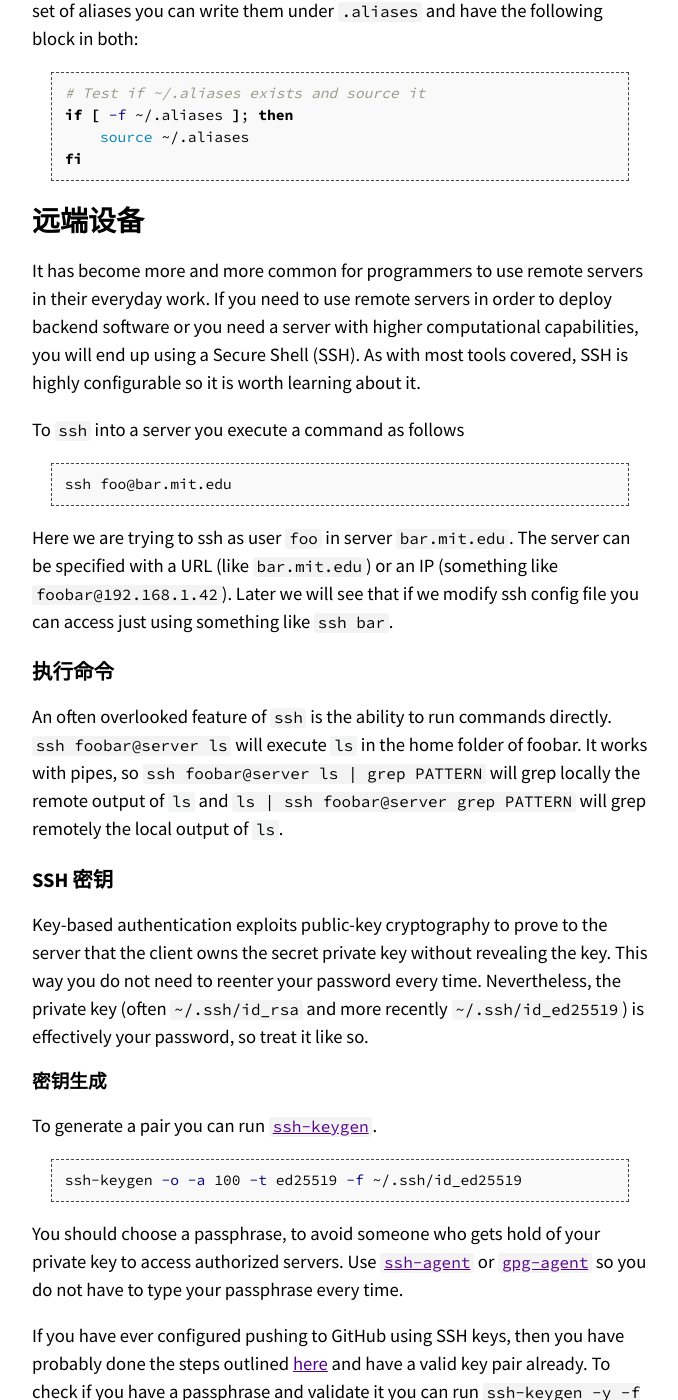
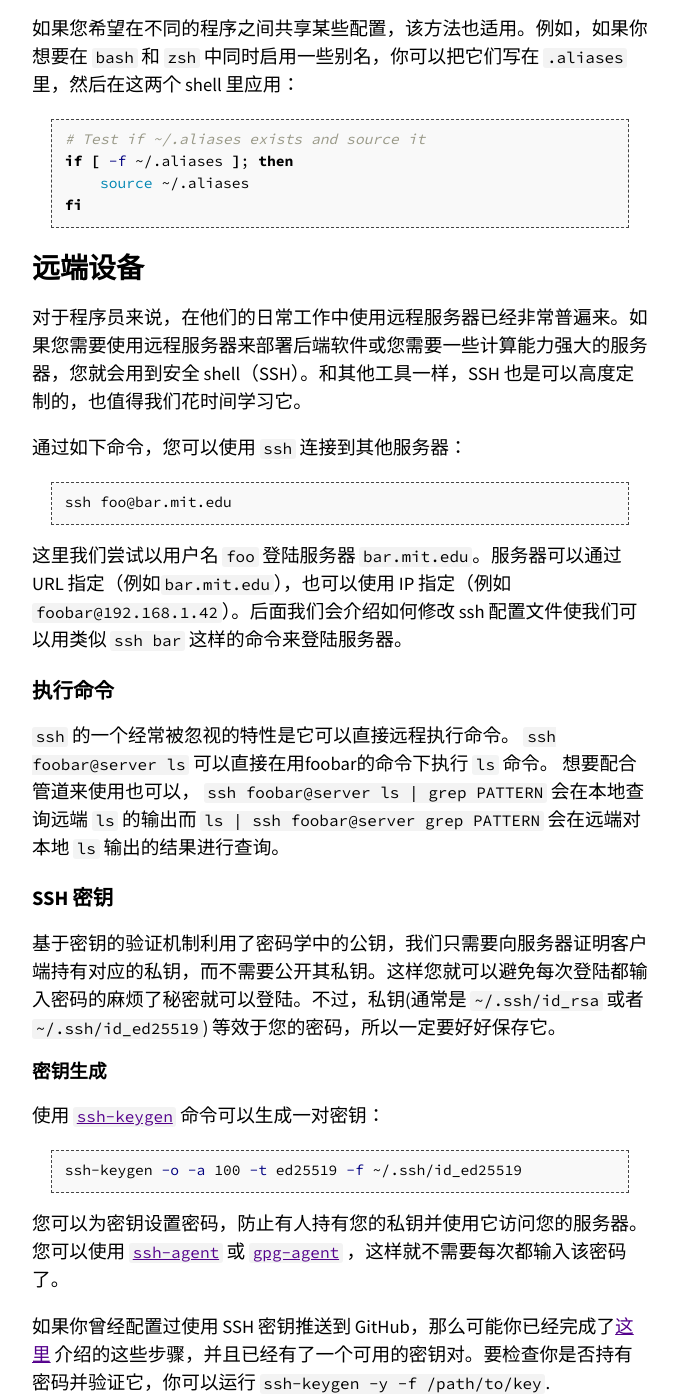
Before and after one commit to missing-semester-cn/missing-semester-cn.github.io, a Jekyll site: the page built from _2020/command-line.md, in a window 1280 px wide and 1400 px high, scrolled down 8223 px. Shown: the whole window, without its empty margins (300-978 px from the left). Built offline with Jekyll 4.4.1, drawn with Linux system fonts in a browser that asks for light colours; some of the changed text lies outside the part shown.

Commit message:
update trans

````diff
--- a/_2020/command-line.md
+++ b/_2020/command-line.md
@@ -237,7 +237,7 @@ shell 的配置也是通过这类文件完成的。在启动时，您的 shell
 
 配置文件中需要放些什么？你可以通过在线文档和[man pages](https://en.wikipedia.org/wiki/Man_page)了解所使用工具的设置项。另一个方法是在网上搜索有关特定程序的文章，作者们在文章中会分享他们的配置。还有一种方法就是直接浏览其他人的配置文件：您可以在这里找到无数的[dotfiles repositories](https://github.com/search?o=desc&q=dotfiles&s=stars&type=Repositories) —— 其中最受欢迎的那些可以在[这里](https://github.com/mathiasbynens/dotfiles)找到（我们建议你不要直接复制别人的配置）。[这里](https://dotfiles.github.io/) 也有一些非常有用的资源。
 
-本节课的老师们的配置文件都已经在 GitHub 上开源：
+本课程的老师们也在 GitHub 上开源了他们的配置文件：
 [Anish](https://github.com/anishathalye/dotfiles),
 [Jon](https://github.com/jonhoo/configs),
 [Jose](https://github.com/jjgo/dotfiles).
@@ -245,36 +245,35 @@ shell 的配置也是通过这类文件完成的。在启动时，您的 shell
 
 ## 可移植性
 
-A common pain with dotfiles is that the configurations might not work when working with several machines, e.g. if they have different operating systems or shells. Sometimes you also want some configuration to be applied only in a given machine.
+配置文件的一个常见的痛点是它可能并不能在多种设备上生效。例如，如果您在不同设备上使用的操作系统或者 shell 是不同的，则配置文件是无法生效的。或者，有时您仅希望特定的配置只在某些设备上生效。
 
-There are some tricks for making this easier.
-If the configuration file supports it, use the equivalent of if-statements to
-apply machine specific customizations. For example, your shell could have something
-like:
+有一些技巧可以轻松达成这些目的。如果配置文件 if 语句，则您可以借助它针对不同的设备编写不同的配置。例如，您的 shell 可以这样做：
+
 
 ```bash
 if [[ "$(uname)" == "Linux" ]]; then {do_something}; fi
 
-# Check before using shell-specific features
+# 使用和 shell 相关的配置时先检查当前 shell 类型
 if [[ "$SHELL" == "zsh" ]]; then {do_something}; fi
 
-# You can also make it machine-specific
+# 您也可以针对特定的设备进行配置
 if [[ "$(hostname)" == "myServer" ]]; then {do_something}; fi
 ```
 
-If the configuration file supports it, make use of includes. For example,
-a `~/.gitconfig` can have a setting:
+如果配置文件支持 include 功能，您也可以多加利用。例如：`~/.gitconfig` 可以这样编写：
 
 ```
 [include]
     path = ~/.gitconfig_local
 ```
 
-And then on each machine, `~/.gitconfig_local` can contain machine-specific
-settings. You could even track these in a separate repository for
-machine-specific settings.
+然后我们可以在每天设备上创建配置文件 `~/.gitconfig_local` 来包含与该设备相关的特定配置。您甚至应该创建一个单独的代码仓库来管理这些与设备相关的配置。
 
 This idea is also useful if you want different programs to share some configurations. For instance, if you want both `bash` and `zsh` to share the same set of aliases you can write them under `.aliases` and have the following block in both:
+
+
+如果您希望在不同的程序之间共享某些配置，该方法也适用。例如，如果你想要在 `bash` 和 `zsh` 中同时启用一些别名，你可以把它们写在 `.aliases` 里，然后在这两个 shell 里应用：
+
 
 ```bash
 # Test if ~/.aliases exists and source it
@@ -285,47 +284,49 @@ fi
 
 # 远端设备
 
-It has become more and more common for programmers to use remote servers in their everyday work. If you need to use remote servers in order to deploy backend software or you need a server with higher computational capabilities, you will end up using a Secure Shell (SSH). As with most tools covered, SSH is highly configurable so it is worth learning about it.
+对于程序员来说，在他们的日常工作中使用远程服务器已经非常普遍来。如果您需要使用远程服务器来部署后端软件或您需要一些计算能力强大的服务器，您就会用到安全 shell（SSH）。和其他工具一样，SSH 也是可以高度定制的，也值得我们花时间学习它。
 
-To `ssh` into a server you execute a command as follows
+通过如下命令，您可以使用 `ssh` 连接到其他服务器：
 
 ```bash
 ssh foo@bar.mit.edu
 ```
 
-Here we are trying to ssh as user `foo` in server `bar.mit.edu`.
-The server can be specified with a URL (like `bar.mit.edu`) or an IP (something like `foobar@192.168.1.42`). Later we will see that if we modify ssh config file you can access just using something like `ssh bar`.
+这里我们尝试以用户名 `foo` 登陆服务器 `bar.mit.edu`。服务器可以通过 URL 指定（例如`bar.mit.edu`），也可以使用 IP 指定（例如`foobar@192.168.1.42`）。后面我们会介绍如何修改 ssh 配置文件使我们可以用类似 `ssh bar` 这样的命令来登陆服务器。
 
 ## 执行命令
 
-An often overlooked feature of `ssh` is the ability to run commands directly.
-`ssh foobar@server ls` will execute `ls` in the home folder of foobar.
-It works with pipes, so `ssh foobar@server ls | grep PATTERN` will grep locally the remote output of `ls` and `ls | ssh foobar@server grep PATTERN` will grep remotely the local output of `ls`.
+ `ssh` 的一个经常被忽视的特性是它可以直接远程执行命令。
+`ssh foobar@server ls` 可以直接在用foobar的命令下执行 `ls` 命令。
+想要配合管道来使用也可以， `ssh foobar@server ls | grep PATTERN` 会在本地查询远端 `ls` 的输出而 `ls | ssh foobar@server grep PATTERN` 会在远端对本地 `ls` 输出的结果进行查询。
 
 
 ## SSH 密钥
 
-Key-based authentication exploits public-key cryptography to prove to the server that the client owns the secret private key without revealing the key. This way you do not need to reenter your password every time. Nevertheless, the private key (often `~/.ssh/id_rsa` and more recently `~/.ssh/id_ed25519`) is effectively your password, so treat it like so.
+基于密钥的验证机制利用了密码学中的公钥，我们只需要向服务器证明客户端持有对应的私钥，而不需要公开其私钥。这样您就可以避免每次登陆都输入密码的麻烦了秘密就可以登陆。不过，私钥(通常是 `~/.ssh/id_rsa` 或者 `~/.ssh/id_ed25519`) 等效于您的密码，所以一定要好好保存它。
 
 ### 密钥生成
 
-To generate a pair you can run [`ssh-keygen`](http://man7.org/linux/man-pages/man1/ssh-keygen.1.html).
+使用 [`ssh-keygen`](http://man7.org/linux/man-pages/man1/ssh-keygen.1.html) 命令可以生成一对密钥：
+
 ```bash
 ssh-keygen -o -a 100 -t ed25519 -f ~/.ssh/id_ed25519
 ```
-You should choose a passphrase, to avoid someone who gets hold of your private key to access authorized servers. Use [`ssh-agent`](http://man7.org/linux/man-pages/man1/ssh-agent.1.html) or [`gpg-agent`](https://linux.die.net/man/1/gpg-agent) so you do not have to type your passphrase every time.
 
-If you have ever configured pushing to GitHub using SSH keys, then you have probably done the steps outlined [here](https://help.github.com/articles/connecting-to-github-with-ssh/) and have a valid key pair already. To check if you have a passphrase and validate it you can run `ssh-keygen -y -f /path/to/key`.
+您可以为密钥设置密码，防止有人持有您的私钥并使用它访问您的服务器。您可以使用 [`ssh-agent`](http://man7.org/linux/man-pages/man1/ssh-agent.1.html) 或 [`gpg-agent`](https://linux.die.net/man/1/gpg-agent) ，这样就不需要每次都输入该密码了。
+
+
+如果你曾经配置过使用 SSH 密钥推送到 GitHub，那么可能你已经完成了[这里](https://help.github.com/articles/connecting-to-github-with-ssh/) 介绍的这些步骤，并且已经有了一个可用的密钥对。要检查你是否持有密码并验证它，你可以运行 `ssh-keygen -y -f /path/to/key`.
 
 ### 基于密钥的认证机制
 
-`ssh` will look into `.ssh/authorized_keys` to determine which clients it should let in. To copy a public key over you can use:
+`ssh` 会查询 `.ssh/authorized_keys` 来确认那些用户可以被允许登陆。您可以通过下面的命令将一个公钥拷贝到这里：
 
 ```bash
 cat .ssh/id_ed25519.pub | ssh foobar@remote 'cat >> ~/.ssh/authorized_keys'
 ```
 
-A simpler solution can be achieved with `ssh-copy-id` where available:
+如果支持 `ssh-copy-id` 的话，可以使用下面这种更简单的解决方案：
 
 ```bash
 ssh-copy-id -i .ssh/id_ed25519.pub foobar@remote
@@ -333,7 +334,7 @@ ssh-copy-id -i .ssh/id_ed25519.pub foobar@remote
 
 ## 通过 SSH 复制文件
 
-There are many ways to copy files over ssh:
+使用 ssh 复制文件有很多方法：
 
 - `ssh+tee`, the simplest is to use `ssh` command execution and STDIN input by doing `cat localfile | ssh remote_server tee serverfile`. Recall that [`tee`](http://man7.org/linux/man-pages/man1/tee.1.html) writes the output from STDIN into a file.
 - [`scp`](http://man7.org/linux/man-pages/man1/scp.1.html) when copying large amounts of files/directories, the secure copy `scp` command is more convenient since it can easily recurse over paths. The syntax is `scp path/to/local_file remote_host:path/to/remote_file`
@@ -406,12 +407,13 @@ For example, the `zsh` shell is a superset of `bash` and provides many convenien
 
 **Frameworks** can improve your shell as well. Some popular general frameworks are [prezto](https://github.com/sorin-ionescu/prezto) or [oh-my-zsh](https://github.com/robbyrussll/oh-my-zsh), and smaller ones that focus on specific features such as [zsh-syntax-highlighting](https://github.com/zsh-users/zsh-syntax-highlighting) or [zsh-history-substring-search](https://github.com/zsh-users/zsh-history-substring-search). Shells like [fish](https://fishshell.com/) include many of these user-friendly features by default. Some of these features include:
 
-- Right prompt
-- Command syntax highlighting
-- History substring search
-- manpage based flag completions
-- Smarter autocompletion
-- Prompt themes
+- 向右对齐
+- 命令语法高亮
+- 历史子串查询
+- 基于手册页面的选项补全
+- 更智能的自动补全
+- 提示符主题
+
 
 One thing to note when using these frameworks is that they may slow down your shell, especially if the code they run is not properly optimized or it is too much code. You can always profile it and disable the features that you do not use often or value over speed.
 
````
